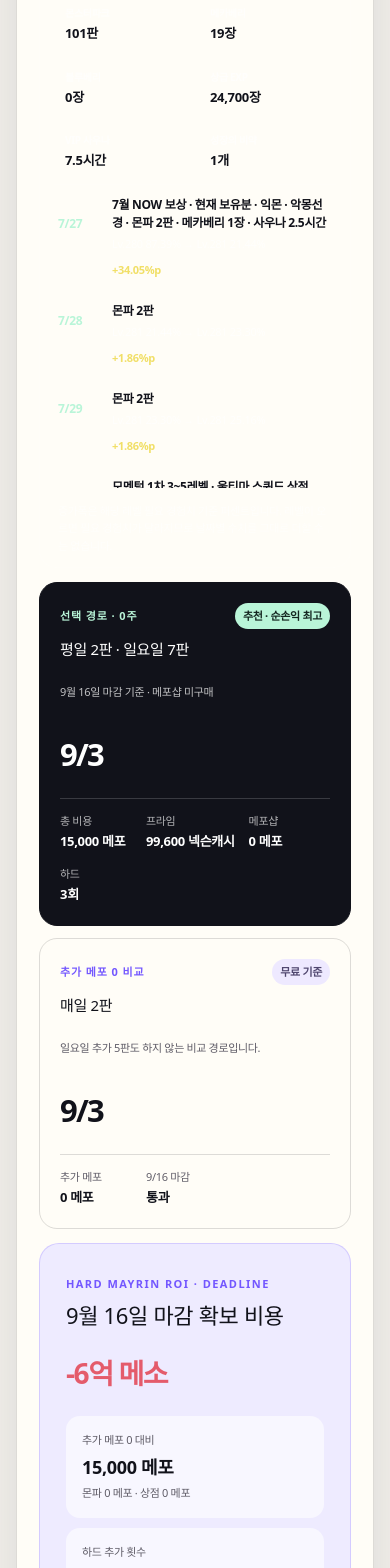
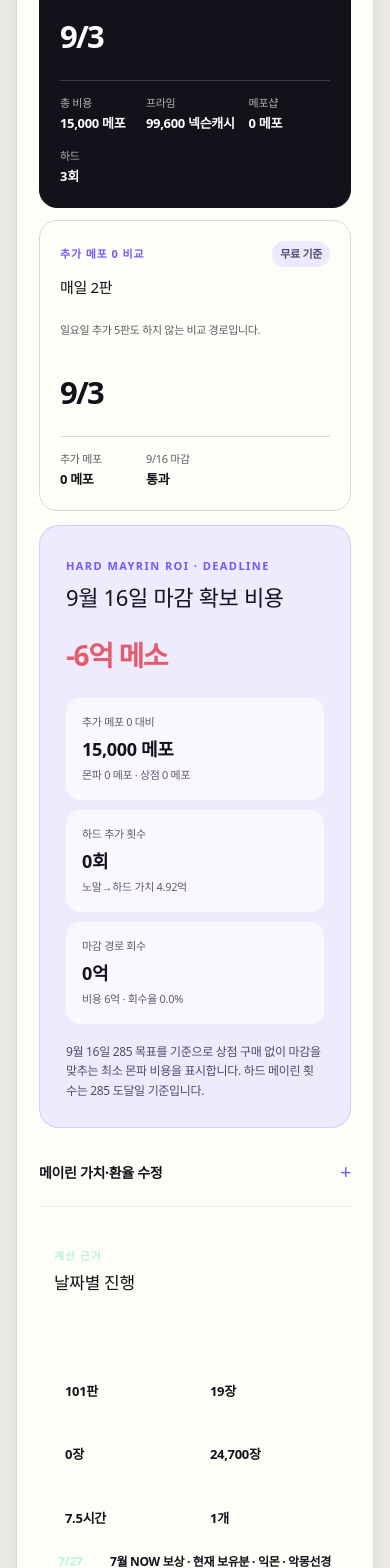
Before and after one commit to kiraki-lab/maple-285-planner, a Next.js app: page / in a window 390 px wide. Shown: the part 3986-5554 px from the top of the page. Built offline with nearby package versions, Linux system fonts and the light colour scheme.

Commit message:
feat: 계산 근거별 경험치 표시 개선

```diff
--- a/app/page.tsx
+++ b/app/page.tsx
@@ -114,7 +114,9 @@ type Reward = Partial<Leftovers> & {
   remaining?: Leftovers;
 };
 type RowUsage = { blue: number; mech: number; sauna: number; adv: number; potion: number; runs: number };
-type Row = { date: Date; key: string; level: number; exp: number; progress: number; events: string[]; usage: RowUsage };
+type ExperienceSourceId = "monsterPark" | "grandis" | "extreme" | "epic" | "mech" | "blue" | "sauna" | "adv" | "potion" | "specialSupply";
+type ExperienceContribution = { id: ExperienceSourceId; label: string; gain: number };
+type Row = { date: Date; key: string; level: number; exp: number; progress: number; events: string[]; usage: RowUsage; contributions: ExperienceContribution[] };
 type Simulation = {
   start: Date;
   startLevel: number;
@@ -174,6 +176,21 @@ type Pre280Simulation = {
   monsterParkRuns: number;
   weeklyCount: number;
 };
+
+export function roundContributionBreakdown(contributions: ExperienceContribution[], totalGain: number) {
+  const rounded = contributions.map(contribution => ({
+    ...contribution,
+    cents: Math.floor(Math.max(0, contribution.gain) * 100 + 1e-9),
+    fraction: Math.max(0, contribution.gain) * 100 % 1,
+  }));
+  let remaining = Math.max(0, Math.round(Math.max(0, totalGain) * 100) - rounded.reduce((sum, contribution) => sum + contribution.cents, 0));
+  const byFraction = rounded.map((_, index) => index).sort((a, b) => rounded[b].fraction - rounded[a].fraction);
+  for (let index = 0; remaining > 0 && byFraction.length; index = (index + 1) % byFraction.length) {
+    rounded[byFraction[index]].cents += 1;
+    remaining -= 1;
+  }
+  return rounded.map(contribution => ({ id: contribution.id, label: contribution.label, gain: contribution.gain, roundedGain: contribution.cents / 100 }));
+}
 
 const efficiency: Record<number, Record<string, number>> = {
   280: { grandis: 0.3857, mp7: 2.2302, extreme: 2.604, epic: 3.0885, adv100: 0.22977, sauna: 0.9313, blue: 6.4818, mech: 9.7053 },
@@ -1063,6 +1080,17 @@ function simulate(s: Settings, schedule: { sevenUntil?: Date; fixedRuns?: number
     const date = addDays(start, day); const key = iso(date); const events: string[] = [];
     // 계산 근거 표시용. 그날 실제로 소비한 수량을 그대로 모은다.
     const usage: RowUsage = { blue: 0, mech: 0, sauna: 0, adv: 0, potion: 0, runs: 0 };
+    const contributions: ExperienceContribution[] = [];
+    const currentProgress = () => level >= targetLevel ? targetLevel : level + xp / req(level);
+    const recordContribution = (id: ExperienceSourceId, label: string, apply: () => void) => {
+      const before = currentProgress();
+      apply();
+      const gain = (currentProgress() - before) * 100;
+      if (gain <= 1e-10) return;
+      const existing = contributions.find(contribution => contribution.id === id);
+      if (existing) existing.gain += gain;
+      else contributions.push({ id, label, gain });
+    };
     (rewardDays.get(key) || []).forEach(reward => {
       if (reward.optionalPurchase && (level >= targetLevel || atForecastCap())) return;
       if (reward.optionalPurchase) {
@@ -1072,12 +1100,12 @@ function simulate(s: Settings, schedule: { sevenUntil?: Date; fixedRuns?: number
       }
       shopMaplePoints += reward.maplePoints || 0;
       const r = reward.remaining!;
-      if ((reward.blue || 0) > 0) { const used = applyItems("blue", r.blue); r.blue -= used; usage.blue += used; }
-      if ((reward.mech || 0) > 0 && (!reward.deferMech || level >= momentumMechLevel || date >= momentumMechDeadline)) { const used = applyItems("mech", r.mech); r.mech -= used; usage.mech += used; }
-      if ((reward.sauna || 0) > 0) { const used = applyItems("sauna", r.sauna); r.sauna -= used; usage.sauna += used; }
-      if ((reward.potion269 || 0) > 0) { const used = applyGrowthPotion("potion269", r.potion269); r.potion269 -= used; usage.potion += used; }
-      if ((reward.potion279 || 0) > 0) { const used = applyGrowthPotion("potion279", r.potion279); r.potion279 -= used; usage.potion += used; }
-      if ((reward.adv || 0) > 0) { const used = applyItems("adv", r.adv); r.adv -= used; usage.adv += used; }
+      if ((reward.blue || 0) > 0) { let used = 0; recordContribution("blue", "블루베리", () => { used = applyItems("blue", r.blue); }); r.blue -= used; usage.blue += used; }
+      if ((reward.mech || 0) > 0 && (!reward.deferMech || level >= momentumMechLevel || date >= momentumMechDeadline)) { let used = 0; recordContribution("mech", "메카베리", () => { used = applyItems("mech", r.mech); }); r.mech -= used; usage.mech += used; }
+      if ((reward.sauna || 0) > 0) { let used = 0; recordContribution("sauna", "VIP 사우나", () => { used = applyItems("sauna", r.sauna); }); r.sauna -= used; usage.sauna += used; }
+      if ((reward.potion269 || 0) > 0) { let used = 0; recordContribution("potion", "성장의 비약", () => { used = applyGrowthPotion("potion269", r.potion269); }); r.potion269 -= used; usage.potion += used; }
+      if ((reward.potion279 || 0) > 0) { let used = 0; recordContribution("potion", "성장의 비약", () => { used = applyGrowthPotion("potion279", r.potion279); }); r.potion279 -= used; usage.potion += used; }
+      if ((reward.adv || 0) > 0) { let used = 0; recordContribution("adv", "상급 EXP", () => { used = applyItems("adv", r.adv); }); r.adv -= used; usage.adv += used; }
       capture285(date);
       const notableAttendance = reward.attendanceReward && (reward.sauna || reward.adv || reward.potion269 || reward.potion279);
       if ((!reward.attendanceReward && (reward.label !== "현재 보유분" || itemTypes.some(type => Number(reward[type] || 0) > 0))) || notableAttendance) events.push(reward.label);
@@ -1087,7 +1115,7 @@ function simulate(s: Settings, schedule: { sevenUntil?: Date; fixedRuns?: number
       // 시작일 보유 횟수에는 그날 충전분이 포함된 것으로 보고, 다음 날부터 하루 1회만 더합니다.
       if (date.getTime() !== start.getTime()) specialSupplySaved = Math.min(SPECIAL_SUPPLY_BATCH_SIZE, specialSupplySaved + 1);
       if (specialSupplySaved >= SPECIAL_SUPPLY_BATCH_SIZE && level < targetLevel && !atForecastCap() && s.specialSupplyExpPerCharge > 0) {
-        applyRaw(rawToNormalized(s.specialSupplyExpPerCharge * SPECIAL_SUPPLY_BATCH_SIZE));
+        recordContribution("specialSupply", "특수 물자", () => applyRaw(rawToNormalized(s.specialSupplyExpPerCharge * SPECIAL_SUPPLY_BATCH_SIZE)));
         specialSupplyUsed += SPECIAL_SUPPLY_BATCH_SIZE;
         specialSupplySaved = 0;
         events.push("특수 물자 5회 · 4배 쿠폰");
@@ -1099,14 +1127,18 @@ function simulate(s: Settings, schedule: { sevenUntil?: Date; fixedRuns?: number
     if ((thursday && day > 0) || (day === 0 && s.weeklyOpen)) {
       const eterion = eterionBonusesForDate(s, date);
       if (s.extreme && level < targetLevel) {
+        recordContribution("extreme", "익스트림 몬스터파크", () => {
           if (level >= 285 && level <= 290) applyRaw(rawToNormalized(WEEKLY_CONTENT_RAW[level].extreme) * (1 + eterion.mp / 100));
           else if (level >= 291) applyRaw(rawToNormalized(POST_290_EFFICIENCY_RAW[level].extreme) * (1 + eterion.mp / 100));
           else if (level < 285) applyPercent(efficiency[level].extreme * (1 + eterion.mp / 100));
+        });
       }
       if (s.epic && level < targetLevel) {
+        recordContribution("epic", "악몽선경", () => {
           if (level >= 291) applyRaw(rawToNormalized(POST_290_EFFICIENCY_RAW[level].epic) * (s.epicMult + eterion.epic / 100));
           else if (level >= 285) applyRaw(rawToNormalized(WEEKLY_CONTENT_RAW[level].epic) * (s.epicMult + eterion.epic / 100));
           else applyPercent(efficiency[level].epic * (s.epicMult + eterion.epic / 100));
+        });
       }
       capture285(date);
       events.push("익몬 · 악몽선경");
@@ -1122,6 +1154,7 @@ function simulate(s: Settings, schedule: { sevenUntil?: Date; fixedRuns?: number
       const isSpecialSunday = isSunday && sundaysSeen < specialSundayCount;
       if (isSunday) sundaysSeen += 1;
       const sundayBonus = isSpecialSunday ? 3 : isSunday ? 0.5 : 0;
+      recordContribution("monsterPark", "몬스터파크", () => {
         if (level >= 291) applyRaw(rawToNormalized(POST_290_EFFICIENCY_RAW[level].monsterParkPerRun * dailyRuns) * (1 + eterion.mp / 100 + sundayBonus));
         else if (level >= 285) applyRaw(rawToNormalized(monsterParkRawForLevel(level, carcionActive(date)) * dailyRuns) * (1 + eterion.mp / 100 + sundayBonus));
         else applyPercent(monsterParkExperiencePercent({
@@ -1130,9 +1163,12 @@ function simulate(s: Settings, schedule: { sevenUntil?: Date; fixedRuns?: number
             contentBonusPercent: eterion.mp,
             sundayKind: isSpecialSunday ? "special" : isSunday ? "normal" : "none",
           }));
+      });
       if (s.grandis && level < targetLevel) {
+        recordContribution("grandis", "그란디스 일퀘", () => {
           if (level >= 285) applyRaw(rawToNormalized(grandisDailyRawForLevel(level, carcionActive(date))) * (1 + eterion.daily / 100));
           else applyPercent(efficiency[level].grandis * (1 + eterion.daily / 100));
+        });
       }
       capture285(date);
     }
@@ -1140,7 +1176,8 @@ function simulate(s: Settings, schedule: { sevenUntil?: Date; fixedRuns?: number
     if (deferMomentumMech && level < targetLevel && !atForecastCap() && (level >= momentumMechLevel || date >= momentumMechDeadline)) {
       rewardDays.forEach(rewards => rewards.forEach(reward => {
         if (!reward.deferMech || (reward.date || "") > key || !reward.remaining || reward.remaining.mech <= 0 || level >= targetLevel) return;
-        const usedMech = applyItems("mech", reward.remaining.mech);
+        let usedMech = 0;
+        recordContribution("mech", "메카베리", () => { usedMech = applyItems("mech", reward.remaining!.mech); });
         reward.remaining.mech -= usedMech;
         usage.mech += usedMech;
         events.push(`${reward.label} 메카베리 사용`);
@@ -1149,7 +1186,7 @@ function simulate(s: Settings, schedule: { sevenUntil?: Date; fixedRuns?: number
     }
 
     const progress = level >= targetLevel ? targetLevel : level + xp / req(level);
-    rows.push({ date, key, level, exp: level >= targetLevel ? 0 : xp / req(level) * 100, progress, events, usage });
+    rows.push({ date, key, level, exp: level >= targetLevel ? 0 : xp / req(level) * 100, progress, events, usage, contributions });
     capture285(date);
     if (!forecastMode && level >= targetLevel) reached = date;
   }
@@ -1590,7 +1627,7 @@ export default function Home() {
   const milestoneLeftoverRows = r.leftoversAt285 ? leftoverRowsFor(r.leftoversAt285, r.specialSupplySavedAt285 || 0) : [];
   // 계산 근거: 실제로 무언가 일어난 날만 추려 앞뒤 레벨과 증가폭을 보여준다.
   const traceRows = useMemo(() => {
-    const list: { key: string; date: Date; fromLevel: number; fromExp: number; level: number; exp: number; gain: number; labels: string[] }[] = [];
+    const list: { key: string; date: Date; fromLevel: number; fromExp: number; level: number; exp: number; gain: number; labels: string[]; contributions: ReturnType<typeof roundContributionBreakdown> }[] = [];
     let previous = { level: r.startLevel, exp: r.startExp, progress: r.startLevel + r.startExp / 100 };
     for (const row of r.rows) {
       const labels = [...row.events];
@@ -1600,7 +1637,9 @@ export default function Home() {
       if (row.usage.sauna) labels.push(`사우나 ${row.usage.sauna.toLocaleString("ko-KR", { maximumFractionDigits: 1 })}시간`);
       if (row.usage.adv) labels.push(`상급 EXP ${row.usage.adv.toLocaleString("ko-KR")}장`);
       if (row.usage.potion) labels.push(`성장의 비약 ${row.usage.potion}개`);
-      if (labels.length) list.push({ key: row.key, date: row.date, fromLevel: previous.level, fromExp: previous.exp, level: row.level, exp: row.exp, gain: (row.progress - previous.progress) * 100, labels });
+      const gain = (row.progress - previous.progress) * 100;
+      const contributions = roundContributionBreakdown(row.contributions, gain);
+      if (labels.length || contributions.length) list.push({ key: row.key, date: row.date, fromLevel: previous.level, fromExp: previous.exp, level: row.level, exp: row.exp, gain, labels, contributions });
       previous = { level: row.level, exp: row.exp, progress: row.progress };
     }
     return list;
@@ -1806,31 +1845,6 @@ export default function Home() {
           <div className="strategy-choice-grid">{calc.recommendedPlansByWeek[calc.effectivePullWeeks].map((plan, index) => { const strategy = pullStrategies.find(item => item.id === plan.strategy)!; const active = plan.strategy === calc.selectedPlan.strategy; const recommended = plan.strategy === calc.bestRoiStrategy; return <button key={strategy.id} className={`${active ? "active" : ""} ${recommended ? "recommended" : ""}`} onClick={() => selectCalculatedRoute({ pullStrategy: strategy.id })}><div><span>{recommended ? "추천 · 순손익 최고" : index === 0 ? "메포 최저" : "더 빠른 선택"}</span><i>{active ? "선택됨" : "선택"}</i></div><h4>{strategy.label}</h4><p>{strategy.caption}</p><strong>{shortDate(plan.result.reached)}</strong><dl><div><dt>총액</dt><dd>{formatMP(plan.result.maplePoints)}</dd></div><div><dt>몬파</dt><dd>{formatMP(plan.result.monsterParkMaplePoints)}</dd></div><div><dt>상점</dt><dd>{formatMP(plan.result.shopMaplePoints)}</dd></div></dl><small>{calc.effectivePullWeeks ? shopPurchasePlanLabel(plan.shopBlueCount, plan.shopMechCount) : "0주에서는 농장 미구매"}</small></button>; })}</div>
         </div></>}
         {targetLevel === 285 && <ProgressChart selected={r} sunday={calc.sunday} free={calc.free} targetLevel={targetLevel} />}
-        <section className="trace-panel">
-          <div className="trace-head">
-            <div><span>계산 근거</span><h3>날짜별 진행</h3></div>
-            <p>선택 경로에서 그날 실제로 쓴 것과 그 결과입니다. 아무 일도 없는 날은 생략했습니다.</p>
-          </div>
-          <div className="trace-totals">
-            <div><span>몬스터파크</span><b>{traceTotals.runs.toLocaleString("ko-KR")}판</b></div>
-            <div><span>메카베리</span><b>{traceTotals.mech.toLocaleString("ko-KR")}장</b></div>
-            <div><span>블루베리</span><b>{traceTotals.blue.toLocaleString("ko-KR")}장</b></div>
-            <div><span>상급 EXP</span><b>{traceTotals.adv.toLocaleString("ko-KR")}장</b></div>
-            <div><span>VIP 사우나</span><b>{traceTotals.sauna.toLocaleString("ko-KR", { maximumFractionDigits: 1 })}시간</b></div>
-            <div><span>성장의 비약</span><b>{traceTotals.potion.toLocaleString("ko-KR")}개</b></div>
-          </div>
-          <div className="pre-timeline">
-            {traceRows.length ? traceRows.map(row => <article className="pre-row" key={row.key}>
-              <time>{shortDate(row.date)}</time>
-              <div>
-                <b>{row.labels.join(" · ")}</b>
-                <span>Lv.{row.fromLevel} {row.fromExp.toFixed(2)}% → Lv.{row.level} {row.exp.toFixed(2)}%</span>
-              </div>
-              <em>+{row.gain.toFixed(2)}%p</em>
-            </article>) : <div className="pre-empty">표시할 진행 내역이 없습니다.</div>}
-          </div>
-          <p className="pre-disclaimer">증가폭은 해당 레벨 필요 경험치 기준 퍼센트입니다. 레벨이 오르면 필요 경험치가 달라지므로 날짜별 수치를 그대로 더할 수는 없습니다.</p>
-        </section>
         {targetLevel === 290 ? <div className="route-grid">
           <article className="route-card chosen"><div><div className="route-card-label"><span>9/16 예상</span><i>계산 완료</i></div><h3>{calculatedSettings.paidMonsterPark ? "유료 몬파 추가 5판 ON" : "유료 몬파 추가 5판 OFF"}</h3><p>{calculatedSettings.paidMonsterPark ? "매일 7판 · 스페셜 선데이 적용" : "매일 기본 2판만 적용"}</p></div><strong>{forecastProgress}</strong><dl><div><dt>메포 합계</dt><dd>{formatMP(r.maplePoints)}</dd></div><div><dt>프라임</dt><dd>{formatCash(primeCash)}</dd></div></dl></article>
           <article className="route-card baseline"><div><div className="route-card-label"><span>모멘텀 1차</span><i>{!calculatedSettings.momentumPass1Enabled ? "참여 OFF" : calculatedSettings.momentumPrime1 ? "프라임 ON" : "일반"}</i></div><h3>7/23~8/19</h3><p>{calculatedSettings.momentumPass1Enabled ? `현재 패스 Lv.${calculatedSettings.momentumPass1Level}` : "보상 계산 제외"}</p></div><strong>{calculatedSettings.momentumPass1Enabled && calculatedSettings.momentumPrime1 ? "49,800 캐시" : "무료"}</strong><dl><div><dt>일반 보상</dt><dd>{calculatedSettings.momentumPass1Enabled ? "반영" : "제외"}</dd></div><div><dt>프라임</dt><dd>{calculatedSettings.momentumPass1Enabled ? "추가 보상만" : "0"}</dd></div></dl></article>
@@ -1848,6 +1862,34 @@ export default function Home() {
         </div>
         <details className="value-settings"><summary>메이린 가치·환율 수정</summary><div className="field-grid"><InputField label="노말→하드 결정석 차이 · 억" value={s.mayrinMesoGap} step={0.1} onChange={v => set("mayrinMesoGap", Number(v))} /><InputField label="노말 조각 예상량" value={s.mayrinNormalFrag} onChange={v => set("mayrinNormalFrag", Number(v))} /><InputField label="조각 1개 · 만 메소" value={s.fragPrice} step={10} onChange={v => set("fragPrice", Number(v))} /><InputField label="메소 1억당 메포" value={s.mpPerEok} step={100} onChange={v => set("mpPerEok", Number(v))} /></div><Toggle label="9/17 초기화 후 추가 1회 가정" checked={s.postReset} onChange={v => set("postReset", v)} /></details>
         </>}
+        <section className="trace-panel">
+          <div className="trace-head">
+            <div><span>계산 근거</span><h3>날짜별 진행</h3></div>
+            <p>선택 경로에서 그날 실제로 쓴 것과 원천별 경험치 기여량입니다. 아무 일도 없는 날은 생략했습니다.</p>
+          </div>
+          <div className="trace-totals">
+            <div><span>몬스터파크</span><b>{traceTotals.runs.toLocaleString("ko-KR")}판</b></div>
+            <div><span>메카베리</span><b>{traceTotals.mech.toLocaleString("ko-KR")}장</b></div>
+            <div><span>블루베리</span><b>{traceTotals.blue.toLocaleString("ko-KR")}장</b></div>
+            <div><span>상급 EXP</span><b>{traceTotals.adv.toLocaleString("ko-KR")}장</b></div>
+            <div><span>VIP 사우나</span><b>{traceTotals.sauna.toLocaleString("ko-KR", { maximumFractionDigits: 1 })}시간</b></div>
+            <div><span>성장의 비약</span><b>{traceTotals.potion.toLocaleString("ko-KR")}개</b></div>
+          </div>
+          <div className="pre-timeline trace-timeline">
+            {traceRows.length ? traceRows.map(row => <article className="pre-row trace-row" key={row.key}>
+              <time>{shortDate(row.date)}</time>
+              <div>
+                <b>{row.labels.join(" · ")}</b>
+                <span>Lv.{row.fromLevel} {row.fromExp.toFixed(2)}% → Lv.{row.level} {row.exp.toFixed(2)}%</span>
+                {row.contributions.length > 0 && <ul className="trace-breakdown" aria-label={`${shortDate(row.date)} 원천별 경험치 기여량`}>
+                  {row.contributions.map(contribution => <li key={contribution.id}><span>{contribution.label}</span><b>+{contribution.roundedGain.toFixed(2)}%p</b></li>)}
+                </ul>}
+              </div>
+              <em className="trace-total"><span>전체</span><b>+{row.gain.toFixed(2)}%p</b></em>
+            </article>) : <div className="pre-empty">표시할 진행 내역이 없습니다.</div>}
+          </div>
+          <p className="pre-disclaimer">원천별 표시값은 합계가 전체 증가폭과 맞도록 0.01%p 단위로 배분합니다. 레벨이 오르면 필요 경험치가 달라지므로 날짜별 수치를 그대로 더할 수는 없습니다.</p>
+        </section>
       </div>
     </section>
 
```
Also changed, not shown: app/globals.css (+19 -1 lines), 1 other file (tests, documents, lock files or other folders). Lines whose indentation alone changed are shown as unchanged.
